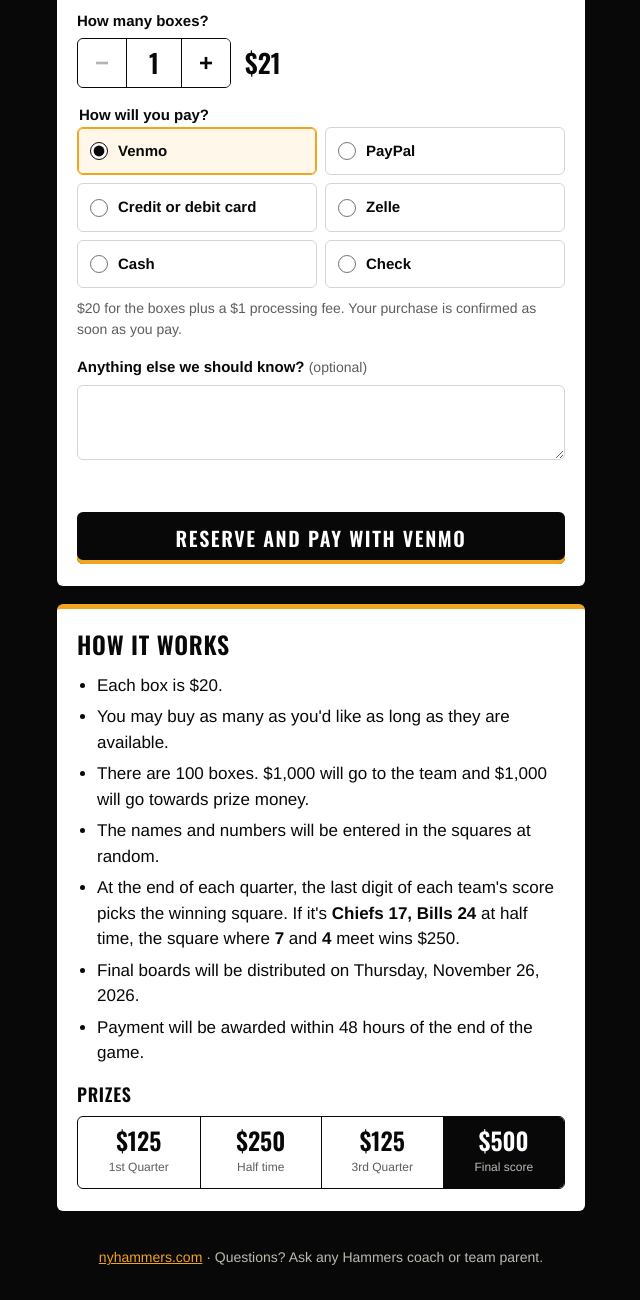
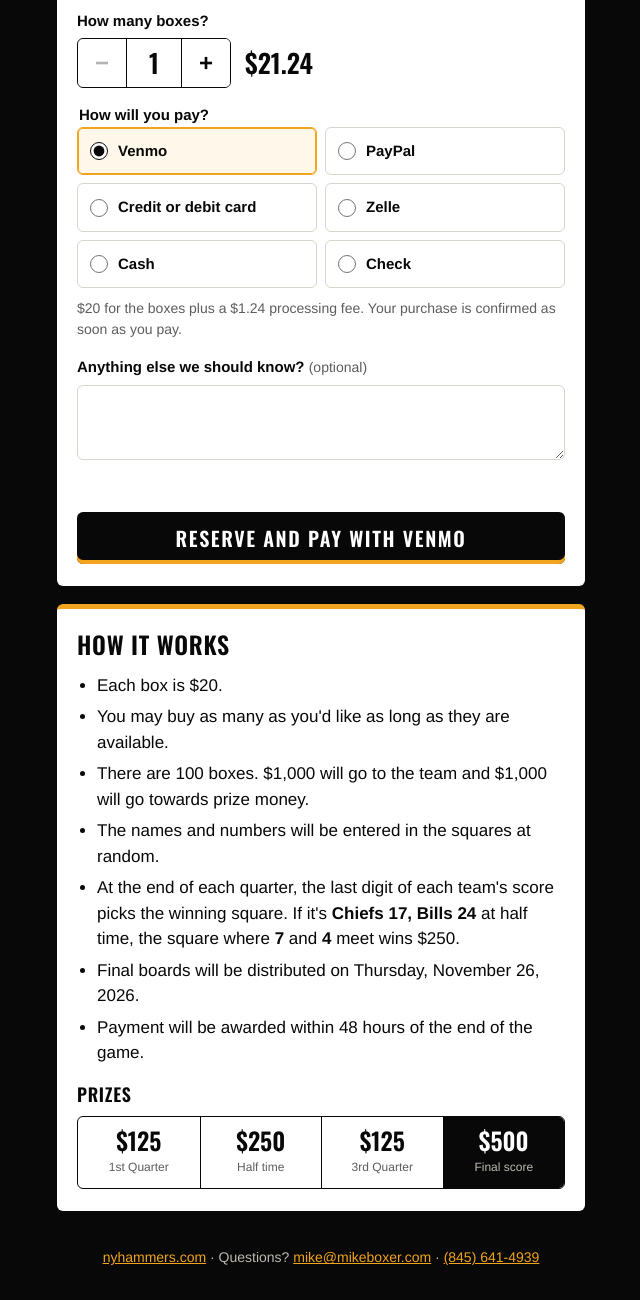
Before and after one commit to boxoprofundo/hammers, a plain HTML site: page preview.html in a window 1280 px wide. Shown: the part 966-2266 px from the top of the page, without its empty margins (319-959 px from the left). Drawn offline with nearby package versions, Linux system fonts and the light colour scheme.

Commit message:
Online fee covers PayPal's full cost; checks payable to Michael Boxer; contact in footer
Co-Authored-By: Claude Opus 5.5 <noreply@anthropic.com>
Claude-Session: https://claude.ai/code/session_017ni554VETL8LNm6U5hSHAg

```diff
--- a/preview.html
+++ b/preview.html
@@ -295,7 +295,7 @@
   </div>
 </main>
 
-<footer><div class="wrap"><a href="https://www.nyhammers.com/">nyhammers.com</a> · Questions? <span id="contact"></span></div></footer>
+<footer><div class="wrap"><a href="https://www.nyhammers.com/">nyhammers.com</a> · Questions? <a href="mailto:mike@mikeboxer.com">mike@mikeboxer.com</a> · <a href="tel:+18456414939">(845) 641-4939</a></div></footer>
 
 <script>
 /* ---------- Settings ---------- */
@@ -303,21 +303,21 @@ const CONFIG = {
   // The Apps Script web app URL (ends in /exec). Leave empty to run in preview mode.
   apiUrl: "",
   zelle: "mike@mikeboxer.com",
-  checksPayableTo: "", // who checks are made out to
-  contact: "",        // shown in the footer, e.g. an email address
+  checksPayableTo: "Michael Boxer", // who checks are made out to
   price: 20,          // fallbacks until the sheet answers
-  feePerBox: 1
+  feePct: 3.49,       // PayPal fee; the online processing fee covers it
+  feeFixed: 0.49
 };
 /* ------------------------------ */
 
 const $ = (id) => document.getElementById(id);
-const money = (n) => "$" + Number(n).toLocaleString("en-US", { minimumFractionDigits: n % 1 ? 2 : 0, maximumFractionDigits: 2 });
+const money = (n) => "$" + Number(n).toLocaleString("en-US", { minimumFractionDigits: Math.round(n * 100) % 100 ? 2 : 0, maximumFractionDigits: 2 });
 const PLAYER = "Max Boxer";
-let price = CONFIG.price, feePerBox = CONFIG.feePerBox, left = 100, qty = 1;
+let price = CONFIG.price, feePct = CONFIG.feePct, feeFixed = CONFIG.feeFixed, left = 100, qty = 1;
+/** Same rule as the sign-up script: the fee covers PayPal's whole cut. */
+function feeFor(base) { const gross = (base + feeFixed) / (1 - feePct / 100); return Math.ceil(Math.round((gross - base) * 10000) / 100) / 100; }
 let paypalReady = false, lastReference = "";
 
-$("contact").textContent = CONFIG.contact || "Ask any Hammers coach or team parent.";
-document.querySelectorAll(".fee-per-box").forEach((e) => { e.textContent = money(feePerBox); });
 
 function method() { return $("signup").elements.namedItem("method").value; }
 const ONLINE = ["venmo", "paypal", "card"];
@@ -330,7 +330,7 @@ function renderQty() {
   if (qty > cap) qty = cap;
   if (qty < 1) qty = 1;
   $("qty").textContent = qty;
-  const base = qty * price, fee = qty * feePerBox;
+  const base = qty * price, fee = feeFor(base);
   $("total").textContent = isOnline(method()) ? money(base + fee) : money(base);
   $("minus").disabled = qty <= 1;
   $("plus").disabled = qty >= cap;
@@ -341,7 +341,7 @@ $("plus").onclick = () => { qty++; renderQty(); };
 
 function renderMethod() {
   const m = method();
-  const base = qty * price, fee = qty * feePerBox;
+  const base = qty * price, fee = feeFor(base);
   const player = PLAYER;
   let note;
   if (isOnline(m)) note = money(base) + " for the boxes plus a " + money(fee) + " processing fee. Your purchase is confirmed as soon as you pay.";
@@ -399,8 +399,9 @@ async function loadStatus() {
   try {
     const r = await fetch(CONFIG.apiUrl, { method: "GET" });
     const s = await r.json();
-    price = s.price; left = s.left; feePerBox = s.feePerBox ?? feePerBox;
-    document.querySelectorAll(".fee-per-box").forEach((e) => { e.textContent = money(feePerBox); });
+    price = s.price; left = s.left;
+    if (typeof s.feePct === "number") feePct = s.feePct;
+    if (typeof s.feeFixed === "number") feeFixed = s.feeFixed;
     renderLeft(); renderQty();
     if (!s.open) closeSignups();
     if (s.paypal && s.paypal.clientId && !paypalReady) loadPayPal(s.paypal.clientId);
@@ -502,7 +503,7 @@ $("signup").addEventListener("submit", async (ev) => {
   let res;
   try {
     if (!CONFIG.apiUrl) {
-      res = { ok: true, reference: "HAM-PREVIEW", amount: qty * price, fee: isOnline(m) ? qty * feePerBox : 0, boxes: qty, player: data.player, left: left - qty };
+      res = { ok: true, reference: "HAM-PREVIEW", amount: qty * price, fee: isOnline(m) ? feeFor(qty * price) : 0, boxes: qty, player: data.player, left: left - qty };
     } else {
       res = await api(Object.assign({ action: m === "zelle" ? "reserveZelle" : "reserveCash", payWith: m === "check" ? "Check" : "Cash" }, data));
     }
```
Also changed, not shown: index.html (+14 -13 lines).
